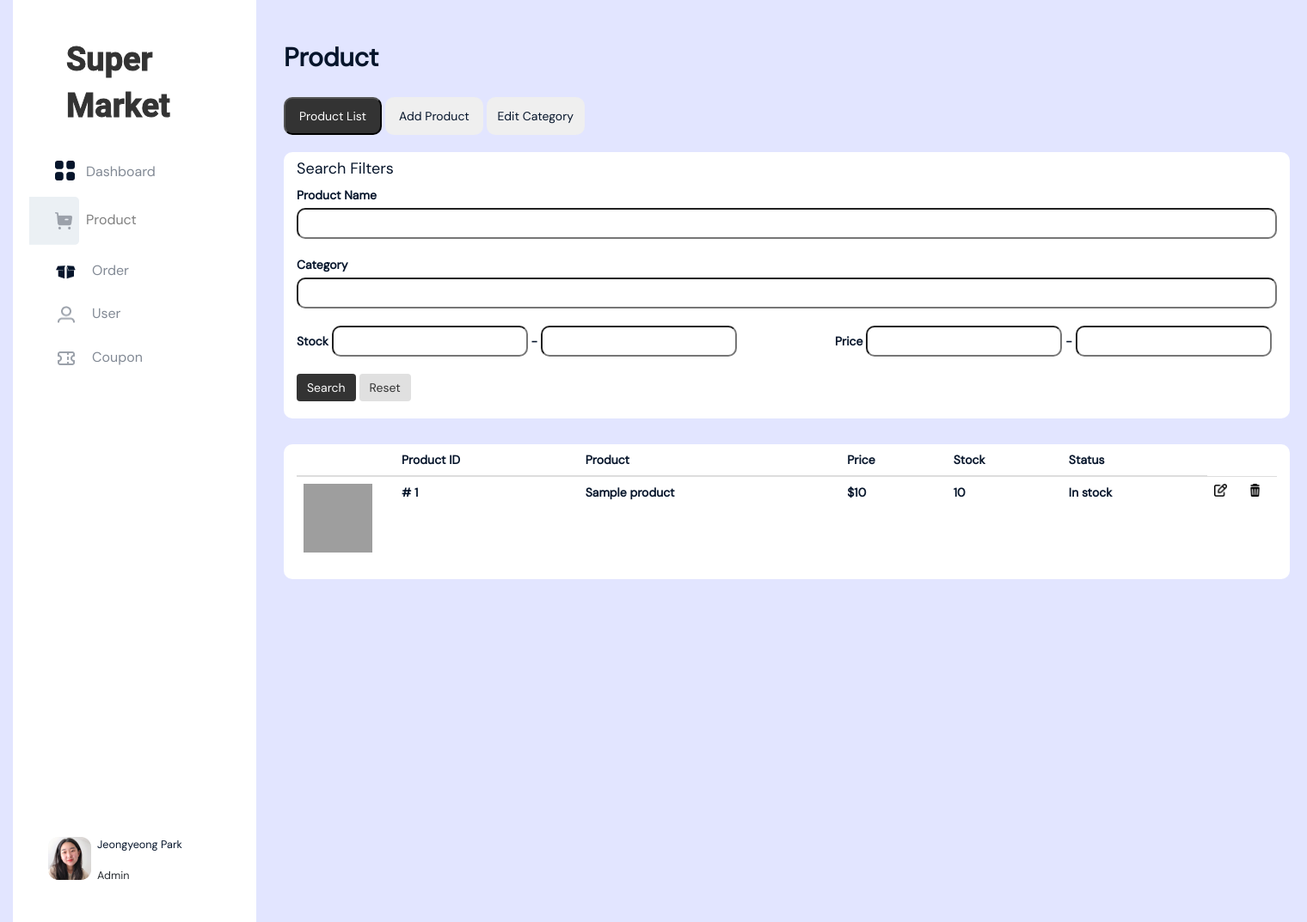
After one commit to JeongyeongP/CAN302-Admin-Page, a PHP site: page /product.php in a window 1520 px wide. The commit adds this page. Shown: the whole page at 86% size. Run offline with PHP 8.4, Linux system fonts and the light colour scheme; tables that the repository leaves empty or names only in its code hold one stand-in row (values such as "Sample post"); some libraries are stand-ins or nearby versions; grey boxes are pictures that could not be loaded.

Commit message:
Updated Products 2nd Push/Draft

```diff
--- a/frame_1.html
+++ b/frame_1.html
@@ -18,7 +18,7 @@
      <head>
          <meta http-equiv="content-type" content="text/html" charset="utf-8"/>
          <title>frame_1</title>
-         <meta name="viewport"  content="width=content-width, initial-scale=1.0">
+         <meta name="viewport"  content="width=device-width, initial-scale=1.0">
          <meta name="description" content="" >
          <link rel="StyleSheet" href="frame_1.css" />
          <script src="https://secure.exportkit.com/cdn/js/ek_googlefonts.js?v=6"></script>
--- a/index-category.php
+++ b/index-category.php
@@ -1,7 +1,7 @@
 <?php
 
 //open database by mysqli
-$con = mysqli_connect("localhost", "root", "", "lab2");
+$con = mysqli_connect("localhost", "root", "", "can302");
 
 //a safe method to receive post data
 function mypost($str) {
--- a/index.php
+++ b/index.php
@@ -1,7 +1,7 @@
 <?php
 
 //open database by mysqli
-$con = mysqli_connect("localhost", "root", "", "lab2");
+$con = mysqli_connect("localhost", "root", "", "can302");
 
 //a safe method to receive post data
 function mypost($str) {
@@ -13,34 +13,31 @@ function mypost($str) {
 $name = mypost('name');
 $price =  mypost('price');
 $stock = mypost('stock');
+$category = mypost('category');
+$price2 = mypost('price2');
+$stock2 = mypost('stock2');
 
 
 //add the received data to database
 if (isset($_POST['add'])) {
-    $sql = "INSERT INTO `product` (`product_id`, `product_name`, `price`, `stock_quantity`) VALUES ('0', '$name', '$price', '$stock')";
+    $sql = "INSERT INTO `product` (`product_id`, `product_name`, `price`, `stock_quantity`, 'category_id') VALUES ('0', '$name', '$price', '$stock', '$category')";
     $query = mysqli_query($con,$sql);
 }
 
 //query the data from database
 if (isset($_POST['search'])) {
-    $sql = "select * from product where product_name LIKE '%".$name."%'";
+    $sql = "select * from product where product_name LIKE '%".$name."%' and category_id LIKE '%".$category."%'
+    and stock_quantity >= $stock and stock_quantity <= $stock2 and price >= $price and price <= $price2";
     $query = mysqli_query($con,$sql);
+    if (!$query){
+        $sql = "select * from product";
+        $query = mysqli_query($con,$sql);
+    }
 }
 else {
     $sql = "select * from product";
     $query = mysqli_query($con,$sql);
 }
-
-// $id = mypost('id');
-// // delete
-// if (isset($_POST['delete'])) {
-//     $sql ="DELETE FROM product WHERE product_id = $id";
-//     $query = mysqli_query($con,$sql);
-//     mysqli_close($con);
-//     header('Location: lab2.php');
-//     exit;
-// }
-
 
 
 if (isset($_GET['id'])) {
@@ -50,19 +47,10 @@ if (isset($_GET['id'])) {
 
     if (mysqli_query($con, $deleteQuery)) {
         mysqli_close($con);
-        header('Location: lab2.php');
+        header('Location: product.php');
         exit;
     }
 }
 
 
-// edit
-// if (isset($_POST['edit'])) {
-//     $sql ="INSERT INTO `product` (`product_id`, `product_name`, `price`, `stock_quantity`) VALUES ('0', '$name', '$price', '$stock')";
-//     $query = mysqli_query($con,$sql);
-
-// }
-
-
-
 ?>
--- /dev/null
+++ b/product.php
@@ -0,0 +1,129 @@
+<!DOCTYPE html>
+<html lang="en">
+
+    <head>
+         <meta http-equiv="content-type" content="text/html" charset="utf-8"/>
+         <title>Super Market</title>
+         <meta name="viewport" content="width=device-width, initial-scale=1">
+         <meta name="description" content="" >
+         <link rel="StyleSheet" href="frame_1.css" />
+         <link rel="stylesheet" type="text/css" href="styles/bootstrap-337.min.css">
+         <link href='https://fonts.googleapis.com/css?family=DM Sans' rel='stylesheet'>
+         <script src="https://secure.exportkit.com/cdn/js/ek_googlefonts.js?v=6"></script>
+         <script type="text/javascript" src="js/jquery-331.min.js"> </script>
+         <script type="text/javascript" src="js/bootstrap-337.min.js"> </script>
+
+    </head>
+
+    <body style="background-color:#E2E5FF">
+
+        <div class="container" style="width: 100%; height:100%;">
+            <div class="sidebar" style="width: 200px; float: left; height:auto;">
+                <?php include "frame_1.html" ?>
+            </div>
+
+            <div class="content" style="margin-left: 300px; margin-top:30px">
+                <div class="container">
+
+
+                    <h2 style="font-family: DM Sans; color:#06152B;"><b> Product </h2>
+                    <br/>
+
+                    <button style='width: 10%; height: 44px; border-radius: 10px; background-color:#333333; font-family: DM Sans; color: white; font-weight: normal' role="button">Product List</button>
+                    <button style='width: 10%; height: 44px; border-radius: 10px; border: 0px; font-family: DM Sans; font-weight: normal' role="button"><a href="add-product.php" style="color: #06152B">Add Product</a></button>
+                    <button style='width: 10%; height: 44px; border-radius: 10px; border: 0px; font-family: DM Sans; font-weight: normal' role="button"><a href="edit-category.php" style="color: #06152B">Edit Category</a></button>
+
+                    <br/>
+                    <br/>
+
+                    <div class = "container" style="background-color:white; border-radius:10px">
+                        <h4 style="font-family: DM Sans; color:#06152B;">Search Filters</h4>
+                            <form class="form-inline" role="form" action="" method="post">
+
+                                <label for="name" style="font-family: DM Sans; color:#06152B;"> Product Name </label>
+                                <input class="text-box.css" style='width:100%; height: 36px; border-radius:10px; font-family: DM Sans; color:#06152B;' type="text" id="name" name="name">
+
+                                </br></br>
+                                <label for="category" style="font-family: DM Sans; color:#06152B;"> Category </label>
+                                <input class="text-box.css" style='width:100%; height: 36px; border-radius:10px; font-family: DM Sans; color:#06152B;' type="text" id="category" name="category">
+
+                                </br></br>
+                                <label for="stock" style="font-family: DM Sans; color:#06152B;"> Stock </label>
+                                <input class="text-box.css" style='width:20%; height: 36px; border-radius:10px; font-family: DM Sans; color:#06152B;' type="number" id="stock" name="stock">
+
+                                <label for="stock2" style="font-family: DM Sans; color:#06152B;"> - </label>
+                                <input class="text-box.css" style='width:20%; height: 36px; border-radius:10px; font-family: DM Sans; color:#06152B;' type="number" id="stock2" name="stock2">
+
+                                <label for="price" style="font-family: DM Sans; color:#06152B; margin-left: 110px"> Price </label>
+                                <input class="text-box.css" style='width:20%; height: 36px; border-radius:10px; font-family: DM Sans; color:#06152B;' type="number" id="price" name="price">
+
+                                <label for="price2" style="font-family: DM Sans; color:#06152B;"> - </label>
+                                <input class="text-box.css" style='width:20%; height: 36px; border-radius:10px; font-family: DM Sans; color:#06152B;' type="number" id="price2" name="price2">
+
+                                </br></br>
+                                <button type="submit" style="border: 0px; background-color:#333333; font-family: DM Sans; color: white; font-weight: normal" class="btn btn-primary" id="search" name="search" value="search"> Search</button>
+                                <button type="submit" style="border: 0px; background-color:#E0E0E0; font-family: DM Sans; color: #333333; font-weight: normal" class="btn btn-primary" id="reset" name="reset" value="reset"> Reset </button>
+                                </br></br>
+
+                            </form>
+
+                    </div>
+                    <br/><br/><br/><br/><br/><br/><br/><br/><br/><br/><br/><br/><br/><br/><br/><br/><br/>
+
+                    <div class = "container" style="background-color:white; border-radius:10px">
+
+                        <table class="table">
+                            <thead>
+                                <tr>
+                                    <th style="width:10%"></th>
+                                    <th style="font-family: DM Sans; color:#06152B;">Product ID</th>
+                                    <th style="font-family: DM Sans; color:#06152B;">Product</th>
+                                    <th style="font-family: DM Sans; color:#06152B;">Price</th>
+                                    <th style="font-family: DM Sans; color:#06152B;">Stock</th>
+                                    <th style="font-family: DM Sans; color:#06152B;">Status</th>
+                                </tr>
+                            </thead>
+                            <tbody>
+                                <?php
+                                $grapes='<img src="grapes.png" width="80" height="80">';
+
+                                // $delete = '<button type="submit" id="delete" name="delete" value="delete"><img src="delete.png" width="15" height="15"></button>';
+
+                                $style = '<tr style="font-family: DM Sans; color:#06152B; height:100px">';
+                                include("index.php");
+                                while($row = $query->fetch_array()){
+
+
+                                    $product_id = $row['product_id'];
+                                    $edit='<a target="_blank" href="edit-category.php?id='.urlencode($product_id).'"> <img src="edit.png" width="15" height="15" id="edit" name="edit"/></a>';
+                                    $delete='<a href="index.php?id='.urlencode($product_id).'" name="id" id="id" value="id"> <img src="delete.png" width="15" height="15"/> </a>';
+                                    echo $style;
+                                    echo "<td>".$grapes."</td>";
+                                    echo "<td>".'#  '.$row['product_id']."</td>";
+                                    echo "<td>".$row['product_name']."</td>";
+                                    echo "<td>".'$'.$row['price']."</td>";
+                                    echo "<td>".$row['stock_quantity']."</td>";
+                                    echo "<td>In stock</td>";
+                                    echo "<td>".$edit."</td>";
+                                    echo "<td>".$delete."</td>";
+
+                                }
+                                mysqli_close($con);
+                                ?>
+                            </tbody>
+                        </table>
+                    </div>
+
+
+                </div>
+
+
+            </div>
+
+
+        </div>
+
+
+    </body>
+
+</html>
```
Also changed, not shown: add-product.php (+15 -14 lines), button.css (+8 -7 lines), edit-category.php (+18 -12 lines), lab2.php (deleted, +0 -94 lines), search.png (added).
